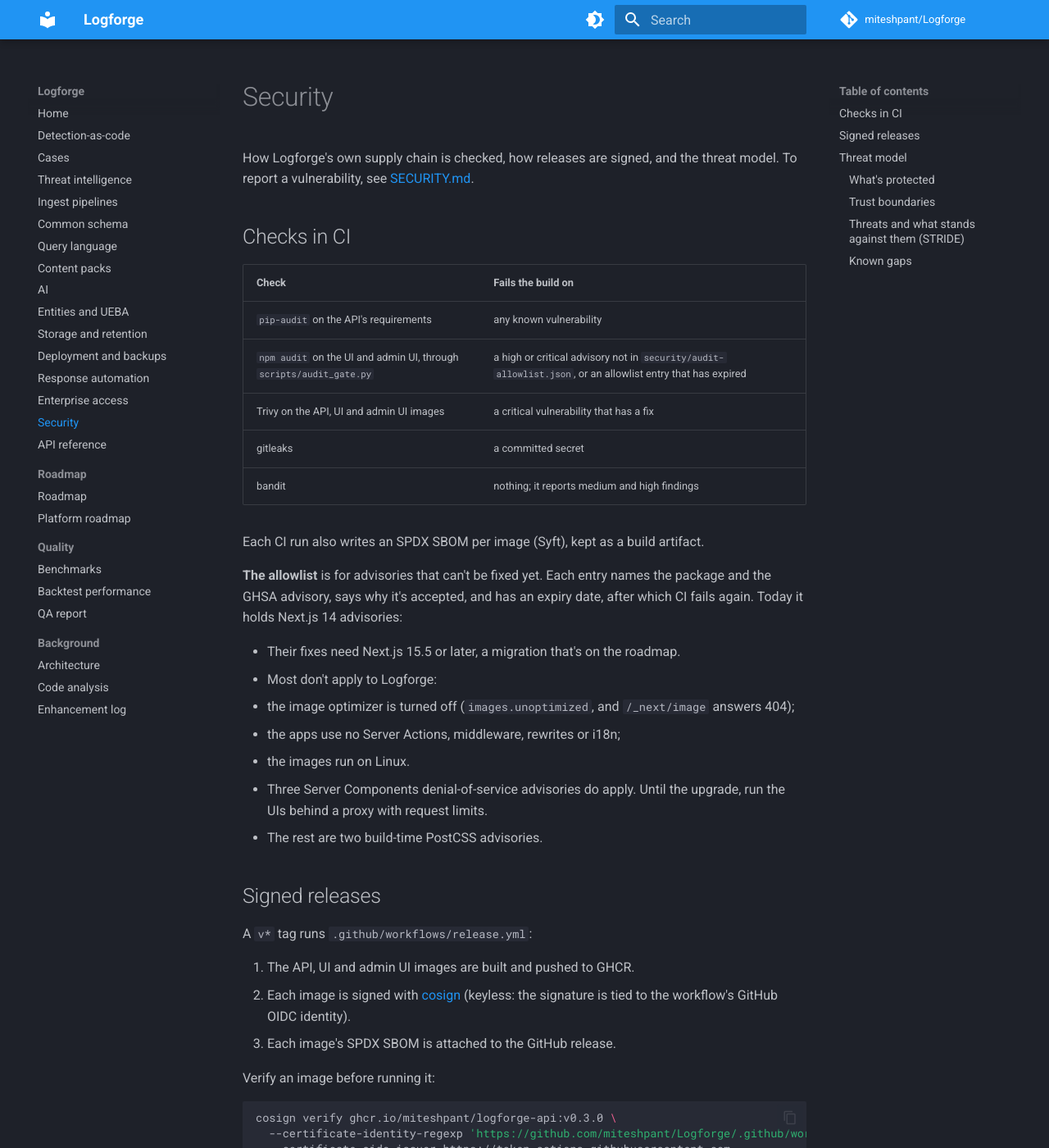
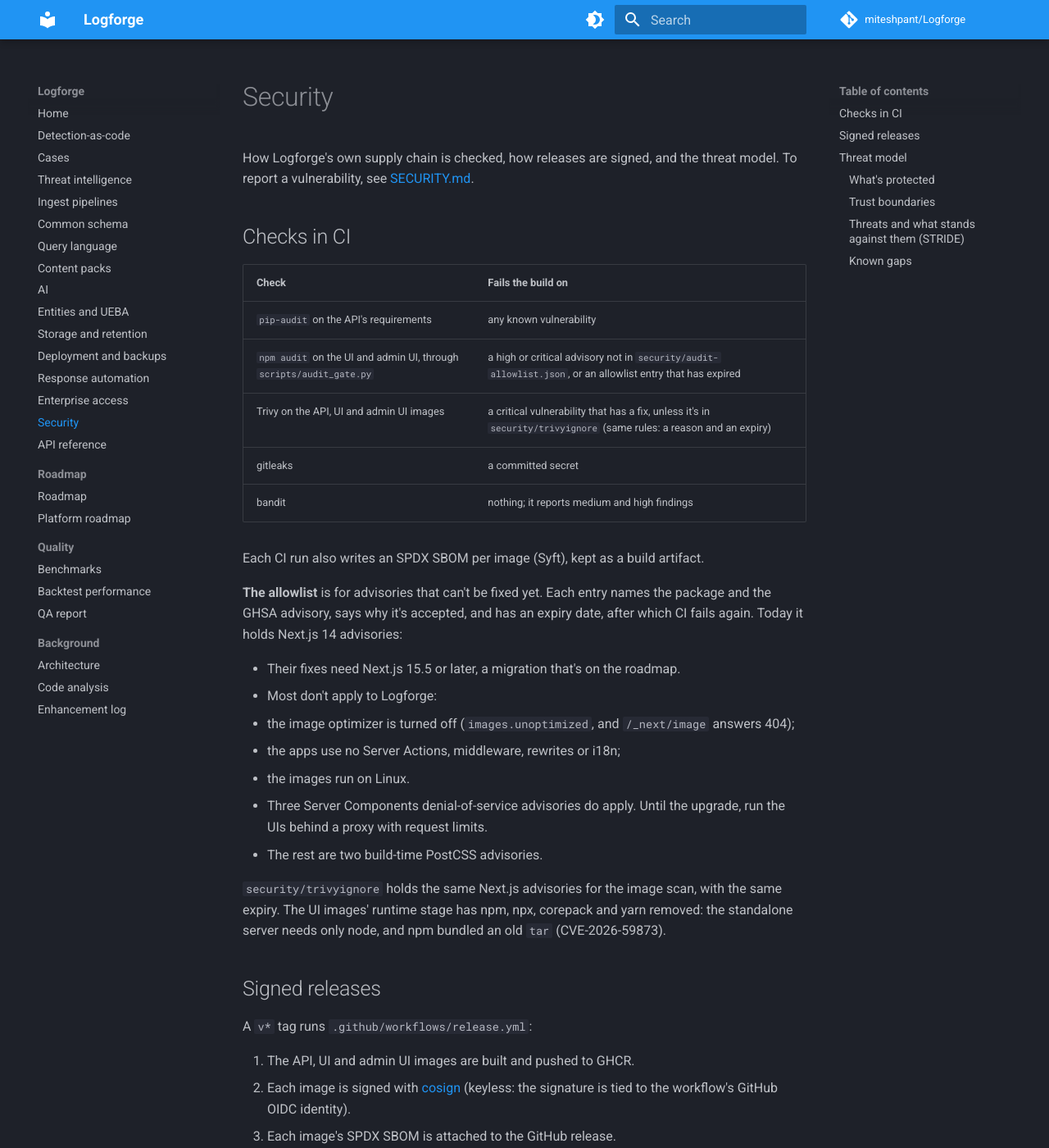
Before and after one commit to miteshpant/Logforge, an MkDocs documentation site: the page built from docs/security.md, in a window 1280 px wide and 1400 px high. Shown: the whole window at 82% size. Built offline with MkDocs 1.6.1 and Material for MkDocs 9.7.7, drawn with Linux system fonts in a browser that asks for light colours; comment, search, counter and statistics services are not loaded.

Commit message:
Image scan: drop npm from the UI runtime images; reviewed Trivy exceptions
The first real Trivy run failed both UI images on:
- tar 6.2.1 (CVE-2026-59873), bundled with npm in node:20-alpine. The
  standalone server needs only node, so the runtime stage now removes
  npm, npx, corepack and yarn.
- The Next.js 14 critical advisories already reviewed for npm audit.
  security/trivyignore lists them with the same reasons and expiry
  (2027-01-31), after which Trivy reports them again.

Co-Authored-By: Claude Opus 5.5 <noreply@anthropic.com>
Claude-Session: https://claude.ai/code/session_017j6Y7u5fbgghW6rbktQFja

```diff
--- a/docs/security.md
+++ b/docs/security.md
@@ -10,7 +10,7 @@ threat model. To report a vulnerability, see
 |---|---|
 | `pip-audit` on the API's requirements | any known vulnerability |
 | `npm audit` on the UI and admin UI, through `scripts/audit_gate.py` | a high or critical advisory not in `security/audit-allowlist.json`, or an allowlist entry that has expired |
-| Trivy on the API, UI and admin UI images | a critical vulnerability that has a fix |
+| Trivy on the API, UI and admin UI images | a critical vulnerability that has a fix, unless it's in `security/trivyignore` (same rules: a reason and an expiry) |
 | gitleaks | a committed secret |
 | bandit | nothing; it reports medium and high findings |
 
@@ -31,6 +31,11 @@ advisories:
 - Three Server Components denial-of-service advisories do apply. Until the
   upgrade, run the UIs behind a proxy with request limits.
 - The rest are two build-time PostCSS advisories.
+
+`security/trivyignore` holds the same Next.js advisories for the image scan,
+with the same expiry. The UI images' runtime stage has npm, npx, corepack
+and yarn removed: the standalone server needs only node, and npm bundled an
+old `tar` (CVE-2026-59873).
 
 ## Signed releases
 
```
Also changed, not shown: 4 other files.
